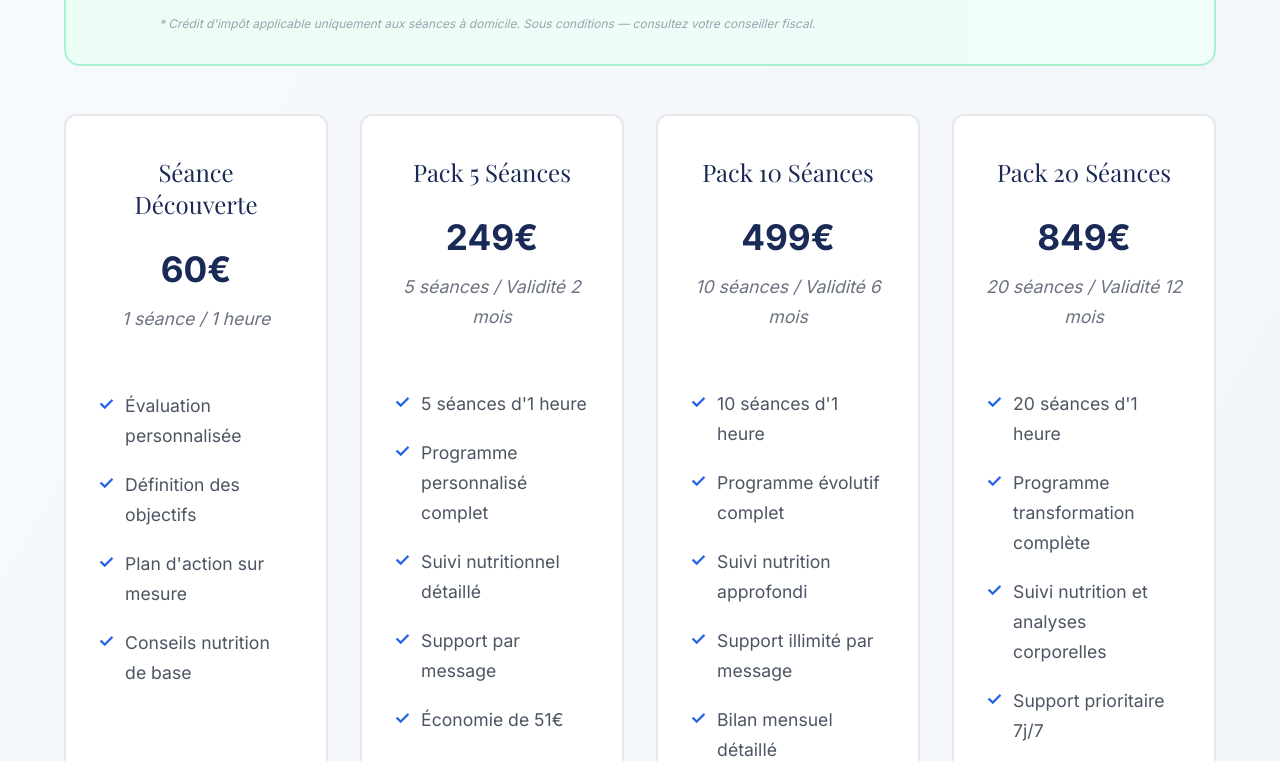
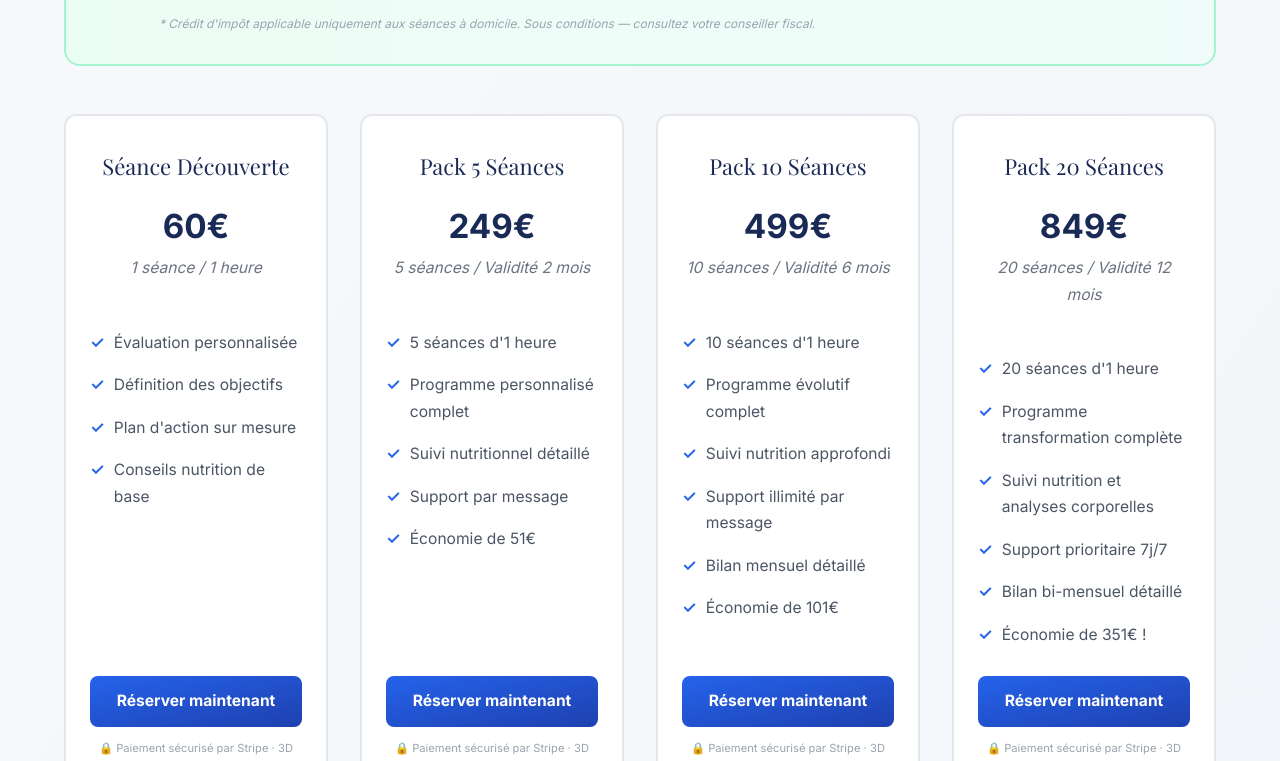
Before and after one commit to Unvodka/Coaching-and-Sport, a Next.js app: page /packs in a window 1280 px wide. Shown: the part 581-1342 px from the top of the page. Built offline with nearby package versions, Linux system fonts and the light colour scheme; no server answers.

Commit message:
Reduce padding and font sizes on pricing cards
Tightened card padding (py-10/px-8 → py-8/px-6) and reduced all
font sizes by 2px for a more compact, refined look on desktop.

Co-Authored-By: Claude Opus 4.6 <noreply@anthropic.com>

```diff
--- a/components/PricingCard.tsx
+++ b/components/PricingCard.tsx
@@ -21,28 +21,28 @@ export default function PricingCard({
   return (
     <div
       onClick={!isLoading ? onBuy : undefined}
-      className={`h-full bg-white py-10 px-8 rounded-xl border-2 border-gray-200 text-center transition-all duration-300 hover:-translate-y-2 hover:shadow-[0_12px_35px_rgba(0,0,0,0.1)] hover:border-brand-blue flex flex-col ${
+      className={`h-full bg-white py-8 px-6 rounded-xl border-2 border-gray-200 text-center transition-all duration-300 hover:-translate-y-2 hover:shadow-[0_12px_35px_rgba(0,0,0,0.1)] hover:border-brand-blue flex flex-col ${
         isLoading ? "opacity-60 cursor-not-allowed" : "cursor-pointer"
       }`}
     >
-      <h3 className="font-heading text-2xl mb-4 text-heading">{title}</h3>
-      <div className="text-[2.2rem] font-bold text-heading my-4 leading-none max-[480px]:text-[1.8rem]">
+      <h3 className="font-heading text-[1.375rem] mb-3 text-heading">{title}</h3>
+      <div className="text-[2.075rem] font-bold text-heading my-3 leading-none max-[480px]:text-[1.675rem]">
         {price}
       </div>
-      <div className="text-gray-500 text-[1.1rem] mb-6 italic">{duration}</div>
-      <ul className="list-none p-0 my-6 text-left flex-1">
+      <div className="text-gray-500 text-[0.975rem] mb-5 italic">{duration}</div>
+      <ul className="list-none p-0 my-5 text-left flex-1">
         {features.map((feature) => (
           <li
             key={feature}
-            className="py-[0.6rem] text-gray-600 text-[1.1rem] flex items-start gap-[0.7rem]"
+            className="py-[0.5rem] text-gray-600 text-[0.975rem] flex items-start gap-[0.6rem]"
           >
-            <span className="text-brand-blue font-bold text-lg shrink-0">✓</span>
+            <span className="text-brand-blue font-bold text-base shrink-0">✓</span>
             {feature}
           </li>
         ))}
       </ul>
       <div className="mt-auto">
-        <span className="bg-gradient-to-br from-brand-blue to-brand-navy text-white py-4 px-8 rounded-lg font-bold text-[1.1rem] transition-all duration-300 w-full inline-block text-center">
+        <span className="bg-gradient-to-br from-brand-blue to-brand-navy text-white py-3 px-6 rounded-lg font-bold text-[0.975rem] transition-all duration-300 w-full inline-block text-center">
           {isLoading ? t("offers.redirecting") : t("offers.bookNow")}
         </span>
         <p className="text-[0.7rem] text-gray-400 mt-3 flex items-center justify-center gap-1">
```
